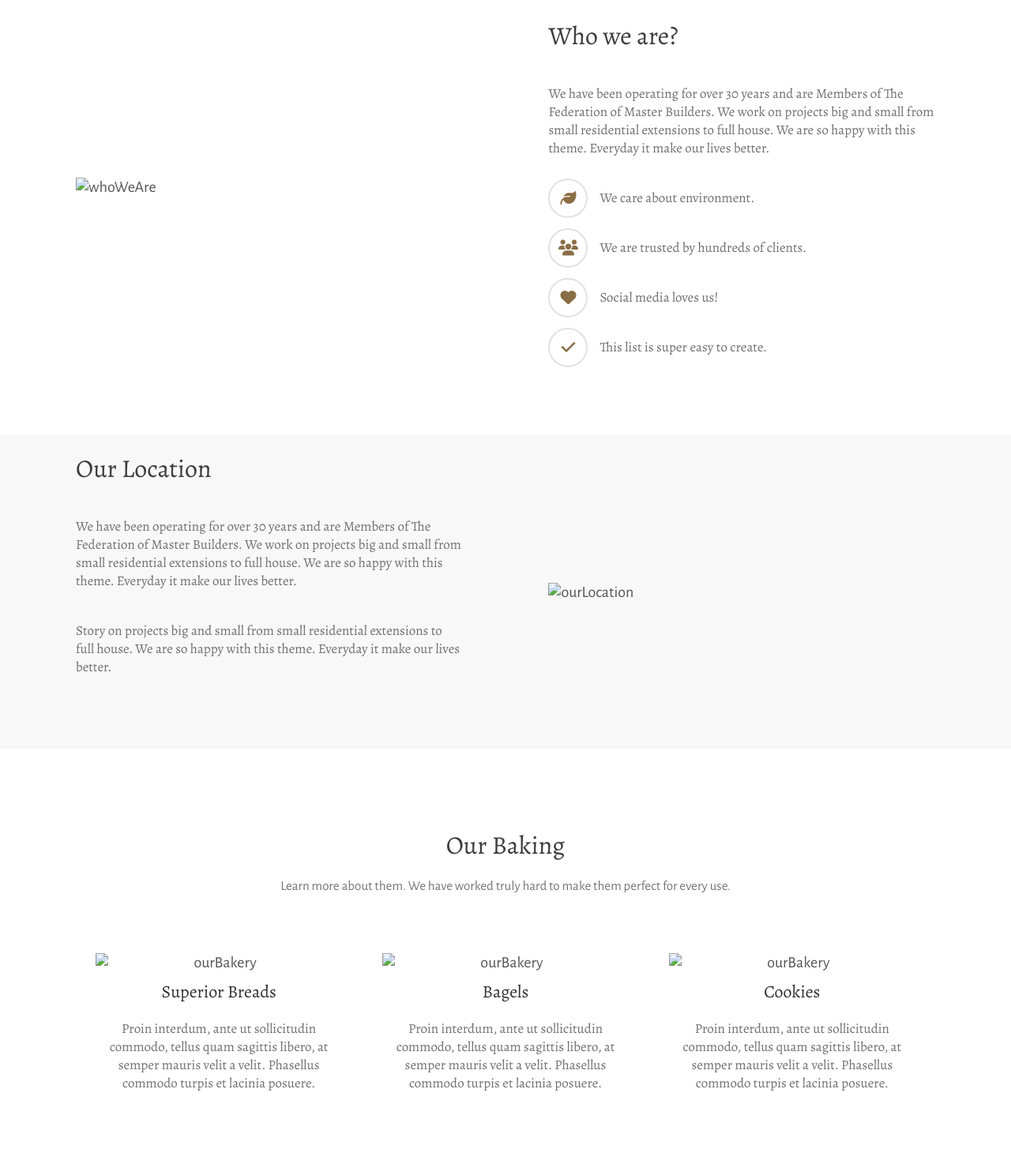
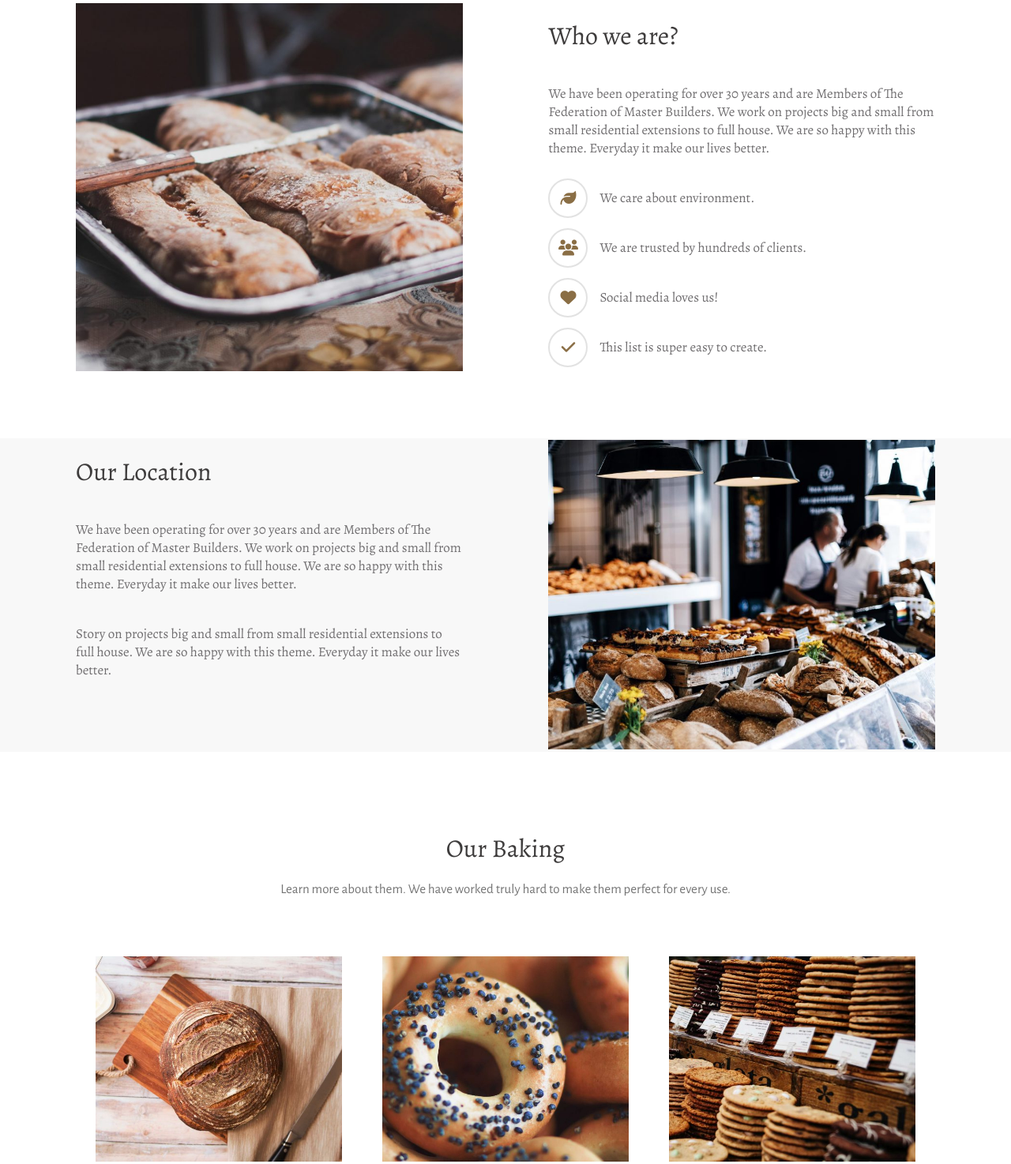
Before and after one commit to DinaSalama2004/Bakery-, a plain HTML site: page index.html in a window 1280 px wide. Shown: the part 877-2351 px from the top of the page at 79% size. Drawn offline with nearby package versions, Linux system fonts and the light colour scheme.

Commit message:
Update index.html

```diff
--- a/index.html
+++ b/index.html
@@ -120,7 +120,7 @@
 
 
         <div class="item">
-            <img src=".imges/whoWeAre.jpg" alt="whoWeAre">
+            <img src="imges/whoWeAre.jpg" alt="whoWeAre">
         </div>
 
 
@@ -201,7 +201,7 @@
 
 
             <div class="item">
-                <img src=".imges/ourLocation.jpg" alt="ourLocation">
+                <img src="imges/ourLocation.jpg" alt="ourLocation">
             </div>
 
         </div>
@@ -230,7 +230,7 @@
         <div class="item">
 
 
-            <img src=".imges/baking-Superior.jpg" alt="ourBakery">
+            <img src="imges/baking-Superior.jpg" alt="ourBakery">
             <h3>Superior Breads</h3>
             <p>Proin interdum, ante ut sollicitudin commodo, tellus quam sagittis libero, at semper mauris velit a
                 velit. Phasellus commodo turpis et lacinia posuere.</p>
@@ -242,7 +242,7 @@
 
         <div class="item">
 
-            <img src=".imges/baking-Bagels.jpg" alt="ourBakery">
+            <img src="imges/baking-Bagels.jpg" alt="ourBakery">
 
             <h3>Bagels</h3>
 
@@ -255,7 +255,7 @@
 
         <div class="item">
 
-            <img src=".imges/baking-Cookies.jpg" alt="ourBakery">
+            <img src="imges/baking-Cookies.jpg" alt="ourBakery">
 
             <h3>Cookies</h3>
 
@@ -490,7 +490,7 @@
 
     <div class="footer-center">
 
-        <img src=".imges/footer.png" alt="">
+        <img src="imges/footer.png" alt="">
         <p>Copyright 2017. All rights reserved.</p>
 
         <!-- <div class="icons"> -->
```
